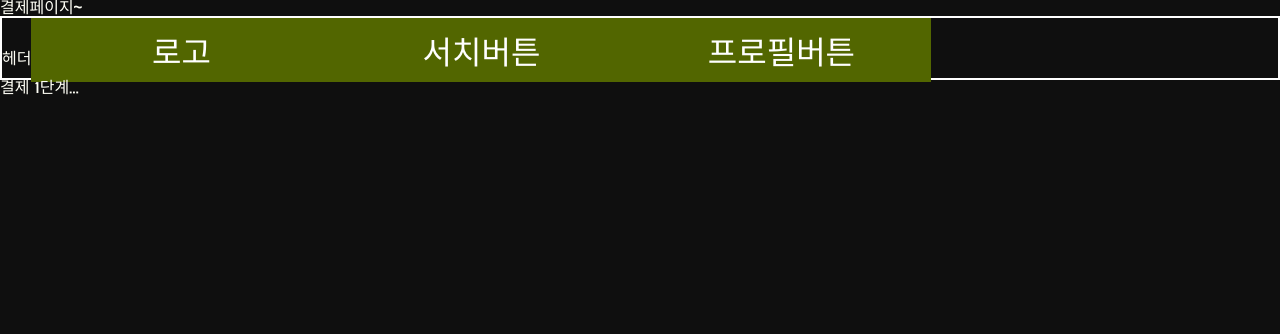
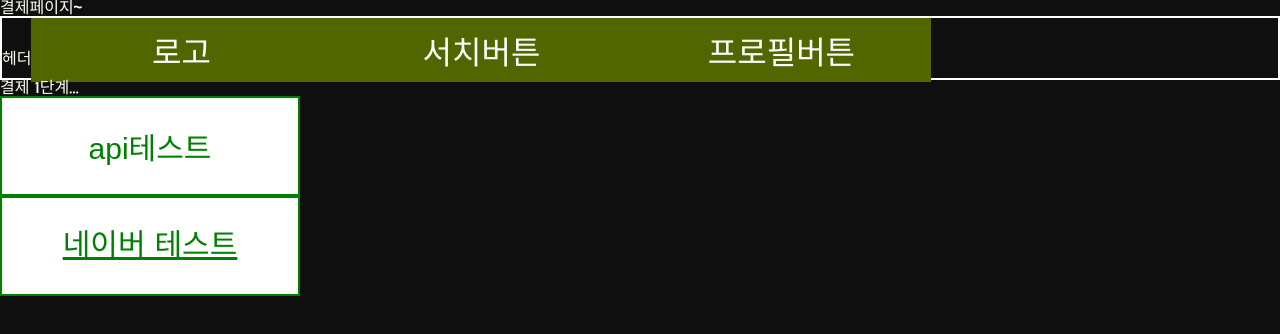
Before and after one commit to teamNFT-likelion/SBT-ticket-client, a React (Create React App) app: page /payment in a window 1280 px wide. Shown: the top 334 px of the page. Built offline with nearby package versions, Linux system fonts and the light colour scheme; no server answers; a web font is replaced by a local one.

Commit message:
feat: 네이버 프로필 불러오기 테스트

```diff
--- a/src/components/pages/APaymentPage.jsx
+++ b/src/components/pages/APaymentPage.jsx
@@ -1,13 +1,58 @@
-import React from 'react';
+import React, { useEffect } from 'react';
 import Header from '@articles/Header';
-import { TempWrapper } from '../atoms/wrapper.style';
+import axios from 'axios';
+import { TempWrapper } from '@atoms/wrapper.style';
+import { naverOauthUrl } from '@constants/urlConst';
+import { getCookie } from '@utils/cookie';
 
 const APaymentPage = () => {
+  const oauthData = getCookie('oauthData');
+  const onClick = async () => {
+    const res = await axios.get('http://localhost:5000/test');
+    console.log(res.data);
+  };
+
+  useEffect(() => {
+    console.log(oauthData);
+  }, [oauthData]);
+
   return (
     <TempWrapper>
       <div>결제페이지~</div>
       <Header />
       결제 1단계...
+      <button
+        style={{
+          border: '2px solid green',
+          color: 'green',
+          backgroundColor: 'white',
+          width: '300px',
+          height: '100px',
+          fontSize: '30px',
+          display: 'flex',
+          justifyContent: 'center',
+          alignItems: 'center',
+        }}
+        onClick={onClick}
+      >
+        api테스트
+      </button>
+      <a
+        style={{
+          border: '2px solid green',
+          color: 'green',
+          backgroundColor: 'white',
+          width: '300px',
+          height: '100px',
+          fontSize: '30px',
+          display: 'flex',
+          justifyContent: 'center',
+          alignItems: 'center',
+        }}
+        href={naverOauthUrl}
+      >
+        네이버 테스트
+      </a>
     </TempWrapper>
   );
 };
--- /dev/null
+++ b/src/constants/urlConst.js
@@ -0,0 +1,4 @@
+const naverClientId = process.env.REACT_APP_NAVER_CLIENT_ID;
+const naverRedirectUri = 'http://localhost:5000/naver/callback'; //TODO: 환경고려 코드수정필요
+const naverState = window.origin.includes('localhost') ? 'local' : 'dev'; //TODO: 환경고려 코드수정필요
+export const naverOauthUrl = `https://nid.naver.com/oauth2.0/authorize?response_type=code&client_id=${naverClientId}&state=${naverState}&redirect_uri=${naverRedirectUri}`;
```
